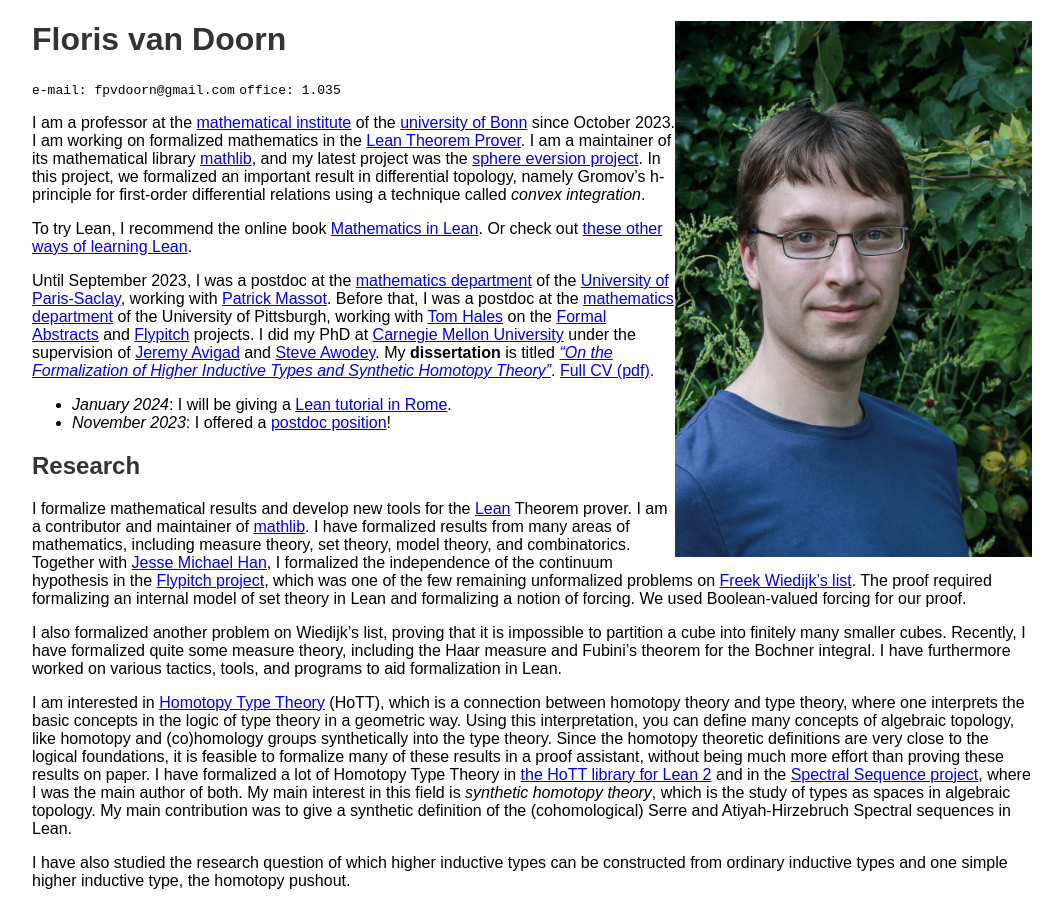
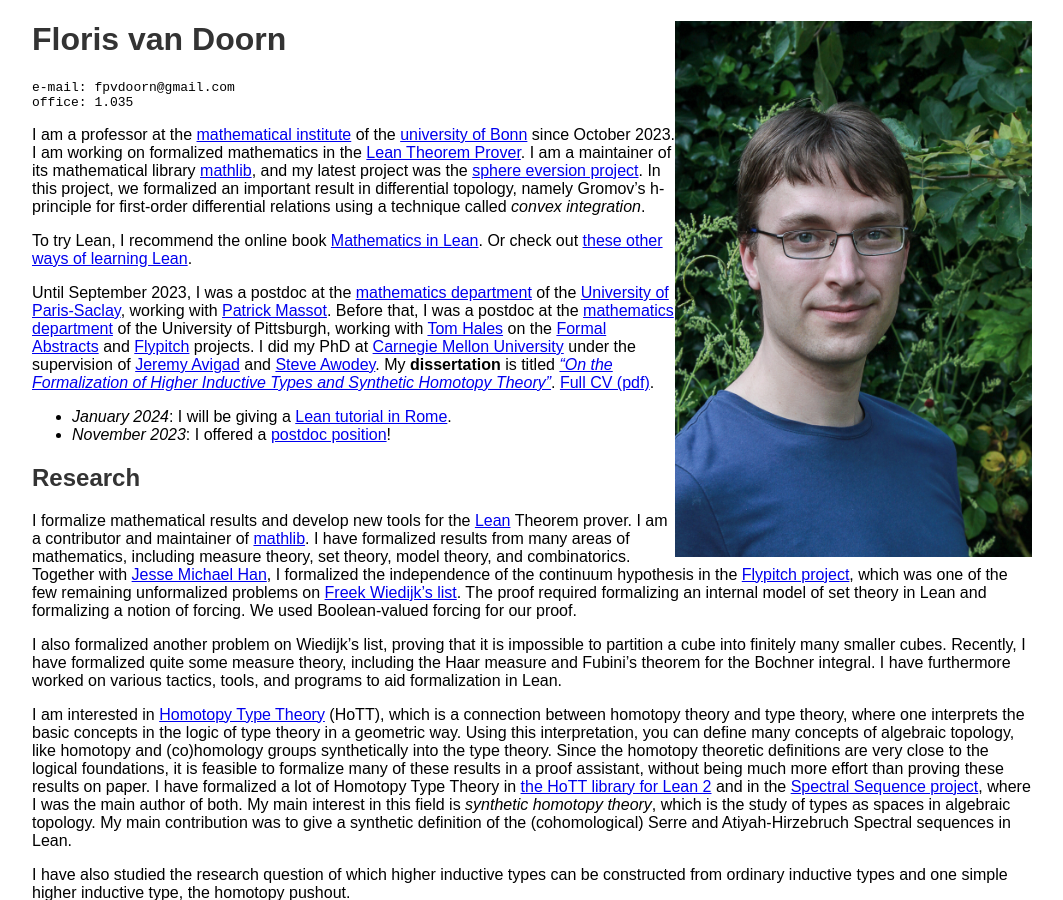
Before and after one commit to fpvandoorn/fpvandoorn.github.io, a Jekyll site: the page built from index.md, in a window 1280 px wide and 900 px high. Shown: the whole window, without its empty margins (108-1171 px from the left). Built offline with Jekyll 4.4.1, drawn with Linux system fonts in a browser that asks for light colours; our own code applies the rules of GitHub Pages for plain Markdown files; some of the changed lines change nothing that is shown.

Commit message:
missing newline

````diff
--- a/index.md
+++ b/index.md
@@ -2,8 +2,10 @@
 
 # Floris van Doorn
 
-`e-mail: fpvdoorn@gmail.com`
-`office: 1.035`
+```
+e-mail: fpvdoorn@gmail.com
+office: 1.035
+```
 <!-- ```
 address:
 Universität Bonn
````
